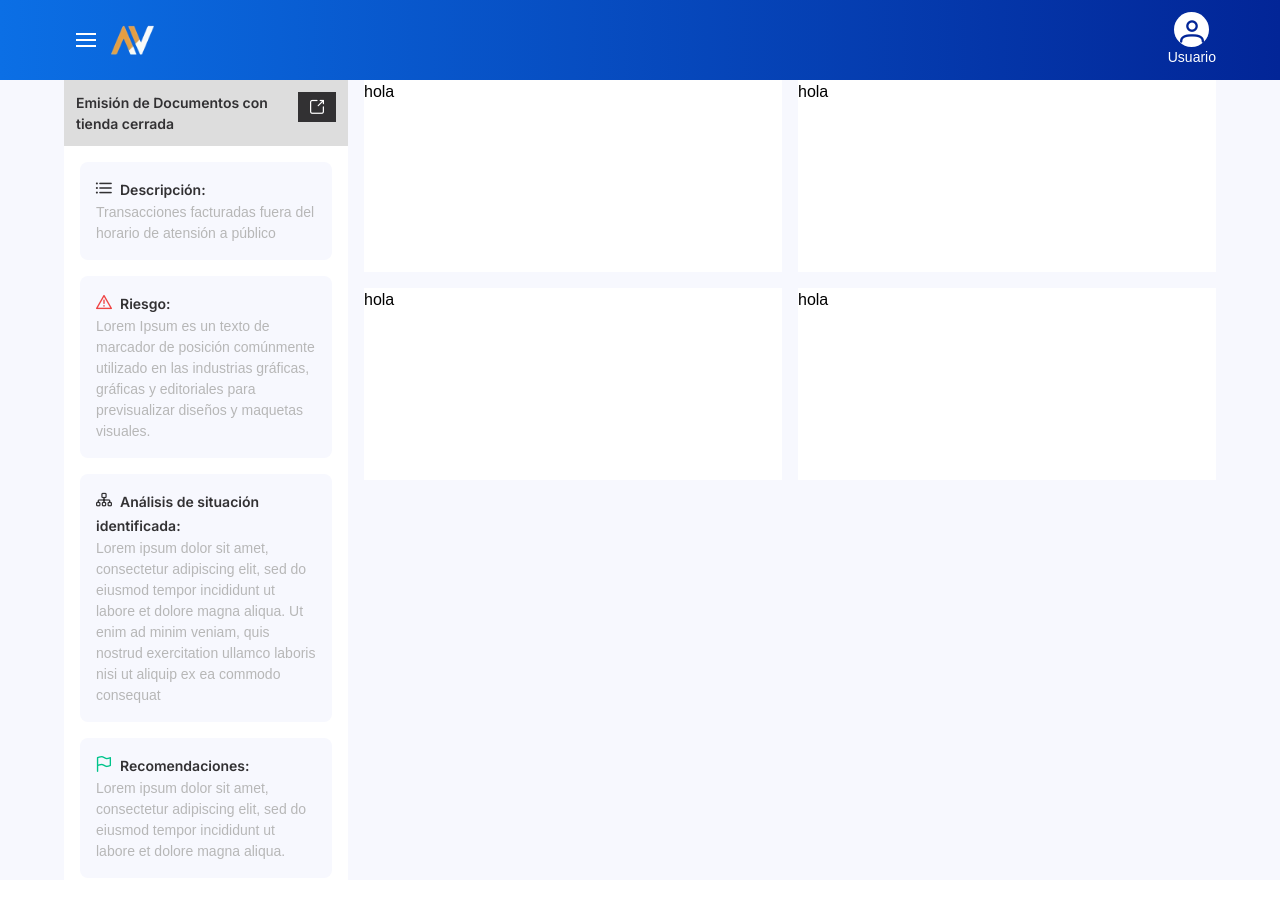
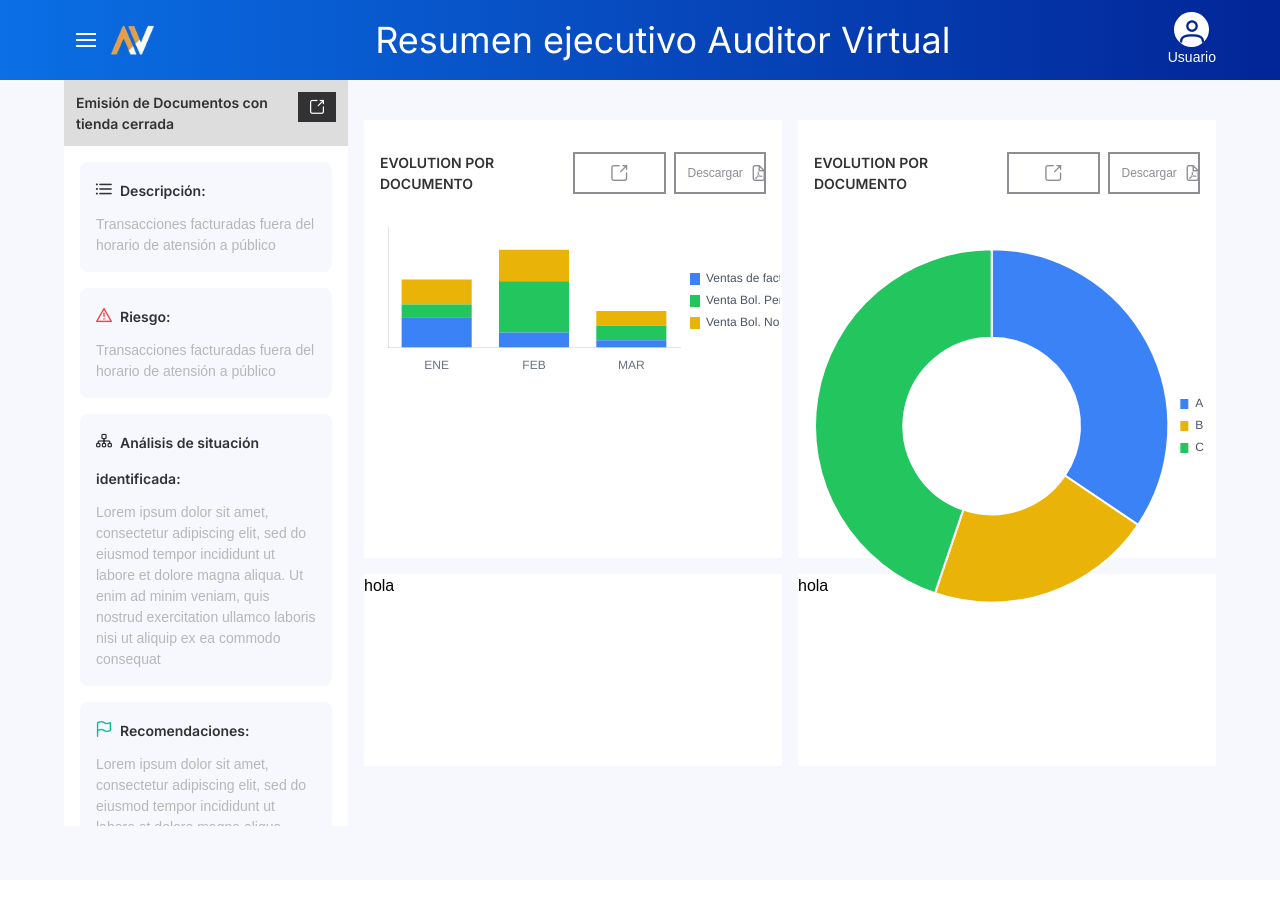
Before and after one commit to Gladibeth/av-app-vue, a Vue app: page /executive-summary in a window 1280 px wide. Shown: the top 898 px of the page. Built offline with nearby package versions, Linux system fonts and the light colour scheme; a web font is replaced by a local one.

Commit message:
feat: :sparkles: Add props in navbar in view dashbord, and add charjs in view executive

```diff
--- a/package.json
+++ b/package.json
@@ -9,6 +9,7 @@
     "preview": "vite preview"
   },
   "dependencies": {
+    "chart.js": "^4.4.0",
     "pinia": "^2.1.7",
     "primeicons": "^6.0.1",
     "primevue": "^3.37.0",
--- a/src/views/Dashboard.vue
+++ b/src/views/Dashboard.vue
@@ -1,5 +1,5 @@
 <template>
-  <Navbar/>
+  <Navbar :name="'Dashboard'"/>
   <div class="bg-gray-100  h-screen">
     <div class="max-w-medium w-1920 m-0-auto ">
       <div class="grid grid-cols-3 gap-4 mb-4 py-10">
--- a/src/views/executive-summary.vue
+++ b/src/views/executive-summary.vue
@@ -1,61 +1,117 @@
 <template>
-  <Navbar/>
+  <Navbar :name="'Resumen ejecutivo Auditor Virtual'"/>
   <div class="bg-gray-100  h-screen">
     <div class="max-w-medium w-1920 m-0-auto ">
-      <div class="grid grid-cols-custom13 gap-4 mb-4">
-        <div class="bg-white h-48">
-          <div class=" flex bg-gray-300 p-3 py-3 mb-4">
+      <div class="grid grid-cols-custom13 gap-4">
+        <div class="bg-white">
+          <div class=" flex bg-gray-300 p-3 py-3">
             <span class="text-gray-900 text-sm font-semibold font-inter">Emisión de Documentos con tienda cerrada</span>
             <i class="pi pi-external-link bg-gray-900 px-3 py-2 text-sm h-fit text-white"></i>
           </div>
-          <div class="h-screen bg-white px-4">
-            <div class="bg-gray-100 p-4 h-fit rounded-lg mb-4">
+          <div class="h-85vh overflow-scroll bg-white px-4 pt-4 ">
+            <!-- card -->
+            <Card class="bg-gray-100 h-fit rounded-lg mb-4">
+                <template #title>
                   <p>
                     <i class="pi pi-list   h-fit text-gray-900 mr-2"></i>
                     <span class="text-gray-900 font-semibold font-inter text-sm">Descripción:</span>
                   </p>
+                </template>
+                <template #content>
                   <p class="text-gray-200 text-sm ">
                     Transacciones facturadas fuera del horario de atensión a público
                   </p>
-            </div>
+                </template>
+            </Card>
 
-            <div class="bg-gray-100 p-4 h-fit rounded-lg mb-4">
+            <Card class="bg-gray-100 h-fit rounded-lg mb-4">
+                <template #title>
                   <p>
                     <i class="pi pi-exclamation-triangle   h-fit text-red-900 mr-2"></i>
                     <span class="text-gray-900 font-semibold font-inter text-sm">Riesgo:</span>
                   </p>
+                </template>
+                <template #content>
                   <p class="text-gray-200 text-sm ">
-                Lorem Ipsum es un texto de marcador de posición comúnmente utilizado en las industrias gráficas, gráficas y editoriales para previsualizar diseños y maquetas visuales.
+                    Transacciones facturadas fuera del horario de atensión a público
                   </p>
-            </div>
+                </template>
+            </Card>
 
-            <div class="bg-gray-100 p-4 h-fit rounded-lg mb-4">
+            <Card class="bg-gray-100 h-fit rounded-lg mb-4">
+                <template #title>
                   <p>
                     <i class="pi pi-sitemap  h-fit text-gray-900 mr-2"></i>
                     <span class="text-gray-900 font-semibold font-inter text-sm">Análisis de situación identificada:</span>
                   </p>
+                </template>
+                <template #content>
                   <p class="text-gray-200 text-sm ">
                   Lorem ipsum dolor sit amet, consectetur adipiscing elit, sed do eiusmod tempor incididunt ut labore et dolore magna aliqua. Ut enim ad minim veniam, quis nostrud exercitation ullamco laboris nisi ut aliquip ex ea commodo consequat
                 </p>
-            </div>
-            <div class="bg-gray-100 p-4 h-fit rounded-lg mb-4">
+                </template>
+            </Card>
+
+            <Card class="bg-gray-100 h-fit rounded-lg mb-4">
+                <template #title>
                   <p>
                     <i class="pi pi-flag   h-fit text-green-900 mr-2"></i>
                     <span class="text-gray-900 font-semibold font-inter text-sm">Recomendaciones:</span>
                   </p>
+                </template>
+                <template #content>
                   <p class="text-gray-200 text-sm ">
                     Lorem ipsum dolor sit amet, consectetur adipiscing elit, sed do eiusmod tempor incididunt ut labore et dolore magna aliqua.
                   </p>
+                </template>
+            </Card>
+
+            <Card class="bg-gray-100 h-fit rounded-lg mb-4">
+                <template #title>
+                  <p>
+                    <i class="pi pi-flag   h-fit text-green-900 mr-2"></i>
+                    <span class="text-gray-900 font-semibold font-inter text-sm">Recomendaciones:</span>
+                  </p>
+                </template>
+                <template #content>
+                  <p class="text-gray-200 text-sm ">
+                    Lorem ipsum dolor sit amet, consectetur adipiscing elit, sed do eiusmod tempor incididunt ut labore et dolore magna aliqua.
+                  </p>
+                </template>
+            </Card>
           </div>
         </div>
+        <div class="h-48 py-10">
+          <div class="grid grid-cols-2 gap-4 mb-4 ">
+            <div class="bg-white px-4 py-8">
+              <div class="grid grid-cols-2 mb-8">
+                <span class="text-gray-900 font-semibold font-inter text-sm uppercase flex items-center">
+                  Evolution por documento
+                </span>
+                <div class="flex justify-end">
+                  <Button icon="pi pi-external-link" class="bg-white w-full border-2 border-gray-800 rounded-none py-1 px-3 text-md w-fit mr-2 text-gray-800" :style="{border: '2px solid #8d8e93'}"  />
+                  <Button icon="pi pi-file-pdf"  class="bg-white w-full border-2 border-gray-800 rounded-none  py-1 px-3 w-fit  text-2xs  text-gray-800" :style="{border: '2px solid #8d8e93'}"  iconPos="right" label="Descargar" />
                 </div>
-        <div class="h-48">
-          <div class="grid grid-cols-2 gap-4 mb-4 ">
-            <div class="bg-white h-48">
-              hola
               </div>
-            <div class="bg-white h-48">
-              hola
+              <div class="chart-container ">
+                <Chart type="bar" :data="chartData" :options="chartOptions" class="h-30rem" />
+              </div>
+
+
+            </div>
+            <div class="bg-white px-4 py-8">
+              <div class="grid grid-cols-2 mb-8">
+                <span class="text-gray-900 font-semibold font-inter text-sm uppercase flex items-center">
+                  Evolution por documento
+                </span>
+                <div class="flex justify-end">
+                  <Button icon="pi pi-external-link" class="bg-white w-full border-2 border-gray-800 rounded-none py-1 px-3 text-md w-fit mr-2 text-gray-800" :style="{border: '2px solid #8d8e93'}"  />
+                  <Button icon="pi pi-file-pdf"  class="bg-white w-full border-2 border-gray-800 rounded-none  py-1 px-3 w-fit  text-2xs  text-gray-800" :style="{border: '2px solid #8d8e93'}"  iconPos="right" label="Descargar" />
+                </div>
+              </div>
+              <div class="chart-container ">
+                <Chart type="doughnut" :data="chartData1" :options="chartOptions1" class="h-30rem" />
+              </div>
             </div>
             <div class="bg-white h-48">
               hola
@@ -74,18 +130,152 @@
 
 
 <script>
-import {defineAsyncComponent } from 'vue'
+import {defineAsyncComponent,ref, onMounted } from 'vue'
+import Card from 'primevue/card'
+import Chart from 'primevue/chart'
+import Button from 'primevue/button'
 export default{
   components: {
-      Navbar: defineAsyncComponent( () => import('../components/Navbar.vue'))
+      Navbar: defineAsyncComponent( () => import('../components/Navbar.vue')),
+      Card,
+      Chart,
+      Button
   },
   setup(){
+    onMounted(() => {
+        chartData.value = setChartData();
+        chartOptions.value = setChartOptions();
+
+        chartData1.value = setChartData1();
+        chartOptions1.value = setChartOptions1();
+    });
+
+    const chartData = ref();
+    const chartOptions = ref();
+
+    const chartData1 = ref();
+    const chartOptions1 = ref();
+
+    const setChartData = () =>  {
+        const documentStyle = getComputedStyle(document.documentElement);
+
+        return {
+            labels: ['ENE', 'FEB', 'MAR', ],
+            datasets: [
+                {
+                    type: 'bar',
+                    label: 'Ventas de factura',
+                    backgroundColor: documentStyle.getPropertyValue('--blue-500'),
+                    data: [50, 25, 12, 48, 90, 76, 42]
+                },
+                {
+                    type: 'bar',
+                    label: 'Venta Bol. Personal',
+                    backgroundColor: documentStyle.getPropertyValue('--green-500'),
+                    data: [21, 84, 24, 75, 37, 65, 34]
+                },
+                {
+                    type: 'bar',
+                    label: 'Venta Bol. Normal',
+                    backgroundColor: documentStyle.getPropertyValue('--yellow-500'),
+                    data: [41, 52, 24, 74, 23, 21, 32]
+                }
+            ]
+        };
+    };
+    const setChartOptions = () =>  {
+        const documentStyle = getComputedStyle(document.documentElement);
+        const textColor = documentStyle.getPropertyValue('--text-color');
+        const textColorSecondary = documentStyle.getPropertyValue('--text-color-secondary');
+        const surfaceBorder = documentStyle.getPropertyValue('--surface-border');
+
+        return {
+            maintainAspectRatio: false,
+            aspectRatio: 0.8,
+            plugins: {
+                tooltips: {
+                    mode: 'index',
+                    intersect: false
+                },
+                legend: {
+                  position: 'right',
+                    labels: {
+                        color: textColor,
+                        boxWidth: 10
+                    }
+                }
+            },
+            scales: {
+                x: {
+                    stacked: true,
+                    ticks: {
+                        color: textColorSecondary
+                    },
+                    grid: {
+                        display: false
+                    }
+                },
+                y: {
+                    stacked: true,
+                    grid: {
+                        display: false // Oculta la cuadrícula del eje Y
+                      },
+                      ticks: {
+                        display: false // Oculta los números del eje Y
+                      }
+                }
+            }
+        };
+    }
+
+
+    const setChartData1 = () => {
+        const documentStyle = getComputedStyle(document.body);
+
+        return {
+            labels: ['A', 'B', 'C'],
+            datasets: [
+                {
+                    data: [540, 325, 702],
+                    backgroundColor: [documentStyle.getPropertyValue('--blue-500'), documentStyle.getPropertyValue('--yellow-500'), documentStyle.getPropertyValue('--green-500')],
+                    hoverBackgroundColor: [documentStyle.getPropertyValue('--blue-400'), documentStyle.getPropertyValue('--yellow-400'), documentStyle.getPropertyValue('--green-400')]
+                }
+            ]
+        };
+    };
+
+    const setChartOptions1 = () => {
+        const documentStyle = getComputedStyle(document.documentElement);
+        const textColor = documentStyle.getPropertyValue('--text-color');
+
+        return {
+            plugins: {
+                legend: {
+                  position: 'right',
+                  labels: {
+                      cutout: '60%',
+                      color: textColor,
+                      boxWidth: 10
+                  }
+                }
+            }
+        };
+    };
+
+
     return{
-
+      chartData,
+      chartOptions,
+      chartData1,
+      chartOptions1
     }
   }
 }
 </script>
-<style scoped>
+<style>
+.chart-container {
+  width: 400px;
+  height: 300px;
+}
 
 </style>
```
Also changed, not shown: 1 other file (tests, documents, lock files or other folders). Lines whose indentation alone changed are shown as unchanged.
